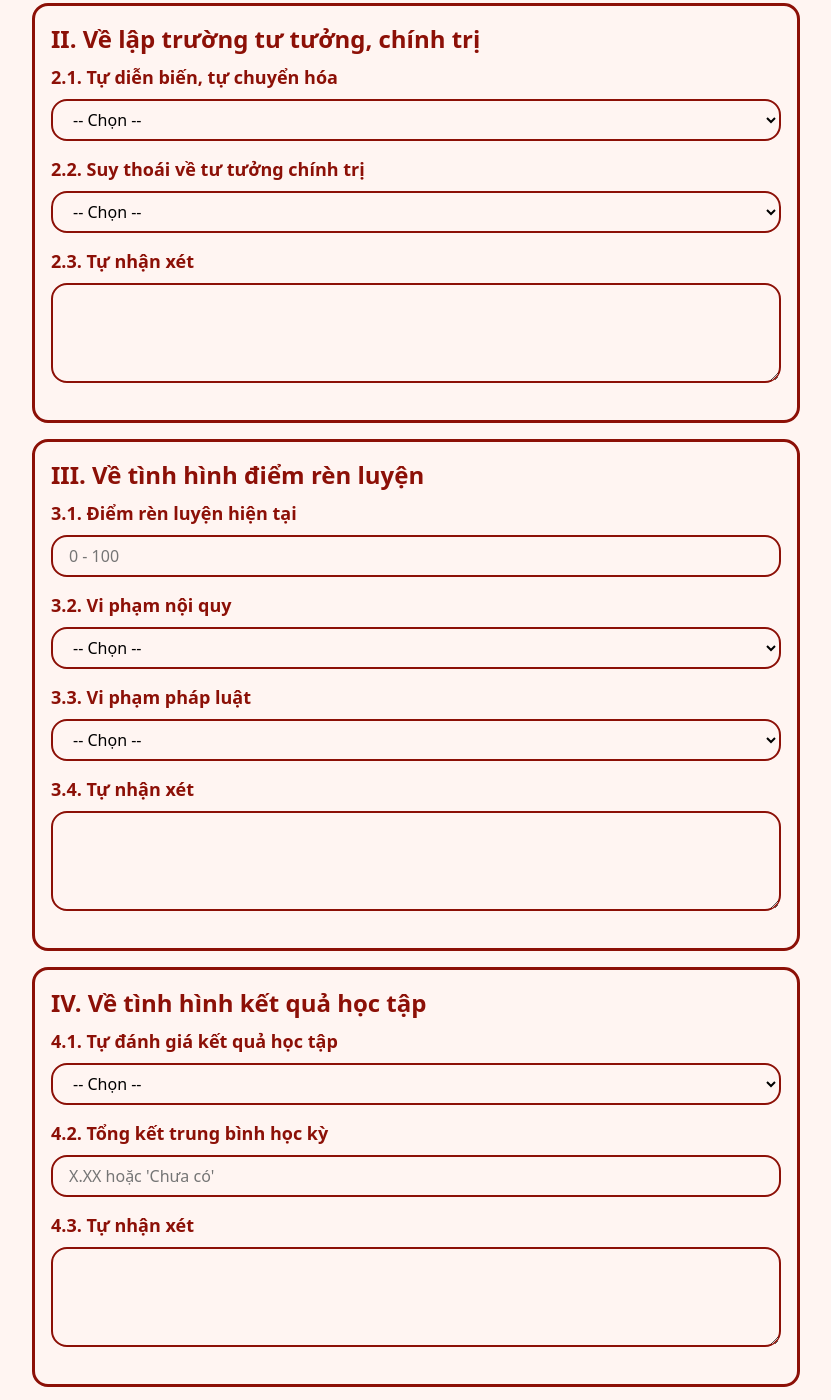
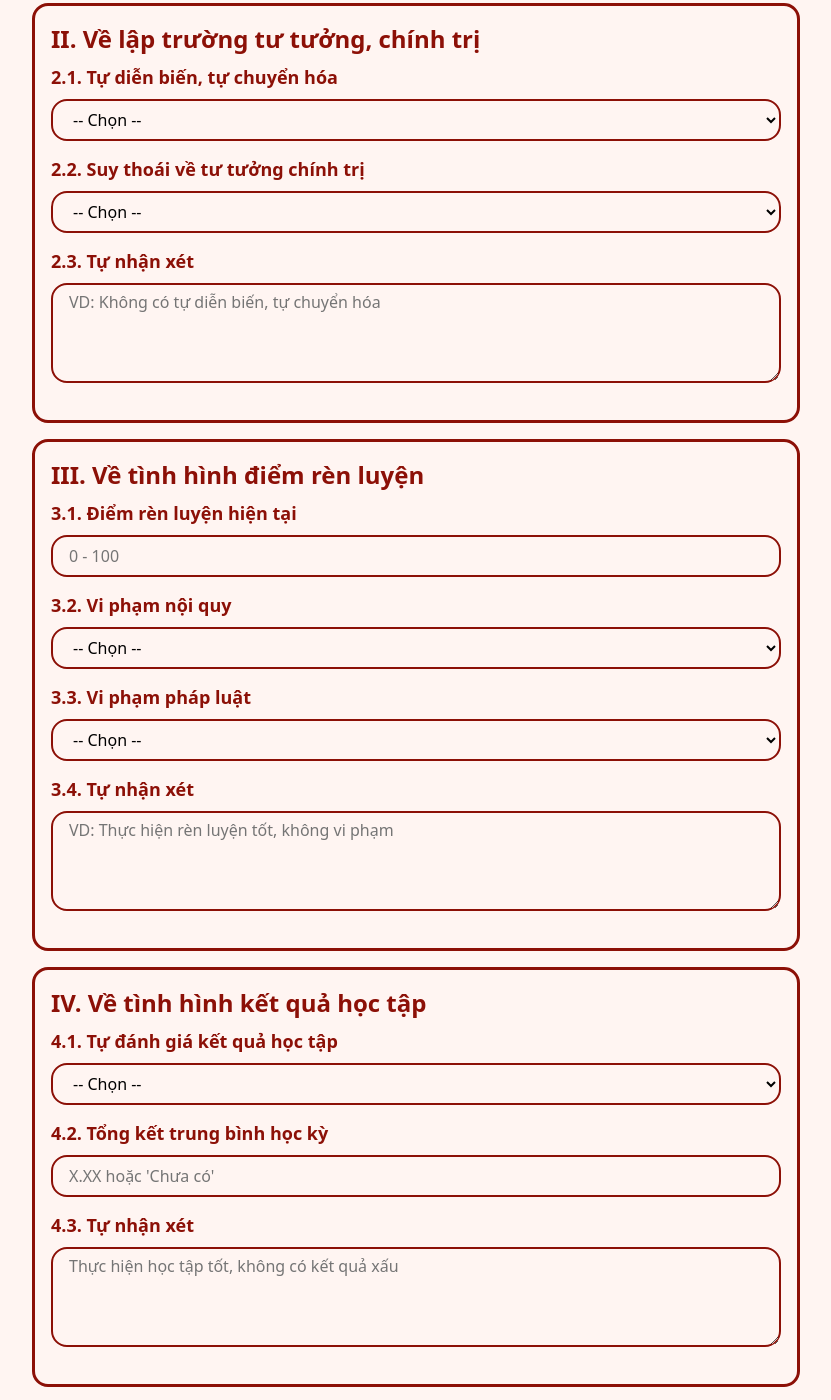
Before and after one commit to thanhduy623/cbsvkt2-portal, a plain HTML site: page view/bao-cao-nhap.html in a window 1280 px wide. Shown: the part 1072-2472 px from the top of the page, without its empty margins (224-1055 px from the left). Drawn offline with nearby package versions, Linux system fonts and the light colour scheme; no server answers.

Commit message:
them placeholder

```diff
--- a/view/bao-cao-nhap.html
+++ b/view/bao-cao-nhap.html
@@ -100,7 +100,8 @@
                                 </select>
 
                                 <h2 for="nhanXetLapTruong">2.3. Tự nhận xét</h2>
-                                <textarea id="nhanXetLapTruong" name="nhanXetLapTruong"></textarea>
+                                <textarea id="nhanXetLapTruong" name="nhanXetLapTruong"
+                                        placeholder="VD: Không có tự diễn biến, tự chuyển hóa"></textarea>
                         </section>
 
                         <!-- III. Điểm rèn luyện -->
@@ -126,7 +127,8 @@
                                 </select>
 
                                 <h2 for="nhanXetRenLuyen">3.4. Tự nhận xét</h2>
-                                <textarea id="nhanXetRenLuyen" name="nhanXetRenLuyen"></textarea>
+                                <textarea id="nhanXetRenLuyen" name="nhanXetRenLuyen"
+                                        placeholder="VD: Thực hiện rèn luyện tốt, không vi phạm"></textarea>
                         </section>
 
                         <!-- IV. Kết quả học tập -->
@@ -148,7 +150,8 @@
                                         placeholder="X.XX hoặc 'Chưa có'">
 
                                 <h2 for="nhanXetHocTap">4.3. Tự nhận xét</h2>
-                                <textarea id="nhanXetHocTap" name="nhanXetHocTap"></textarea>
+                                <textarea id="nhanXetHocTap" name="nhanXetHocTap"
+                                        placeholder="Thực hiện học tập tốt, không có kết quả xấu"></textarea>
                         </section>
 
                         <!-- V. Chi tiết môn học -->
```
